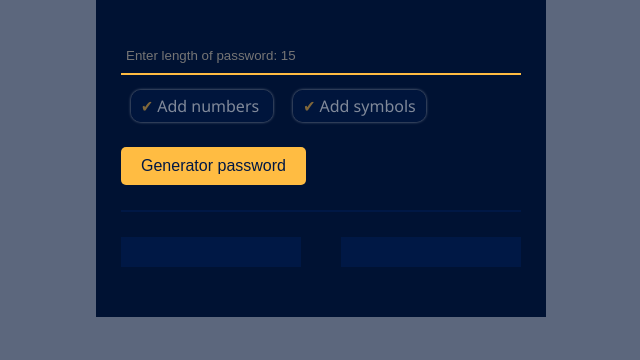
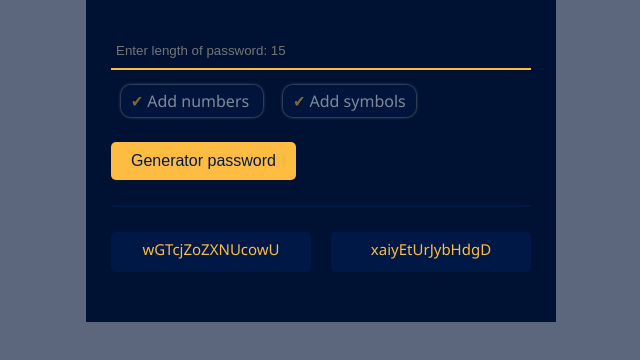
Before and after one commit to SirajAtFiverr/password-generator, a plain HTML site: page index.html in a window 1280 px wide. Both pictures are taken after a click on the button "Generator password". Shown: the part 308-668 px from the top of the page, without its empty margins (319-959 px from the left). Drawn offline with Linux system fonts and the light colour scheme.

Commit message:
save changes

```diff
--- a/script.js
+++ b/script.js
@@ -14,6 +14,8 @@ let symbolsAdded = false;
 let lengthOfPasswordEl = document.getElementsByClassName("password-length")[0];
 let addNumbersEl = document.getElementsByClassName("add-numbers")[0];
 let addSymbolsEl = document.getElementsByClassName("add-symbols")[0];
+let password1El = document.getElementsByClassName("password-1")[0];
+let password2El = document.getElementsByClassName("password-2")[0];
 
 addNumbersEl.addEventListener("click", function(){
     if(numbersAdded){
@@ -39,37 +41,42 @@ addSymbolsEl.addEventListener("click", function(){
     }
 });
 
-function getRandomCharacter(){
-    return Mta
+function getRandomCharacter(characters){
+    return characters[Math.floor(Math.random() * characters.length)]
 }
 
 function generatePassword(){
 
     let characters = alphabets;
     if(numbersAdded){
-        characters = alphabets.concat(numbers);
+        characters = characters.concat(numbers);
     }
     if(symbolsAdded){
-        characters = alphabets.concat(symbols);
+        characters = characters.concat(symbols);
     }
 
     let userInput = lengthOfPasswordEl.value;
     if(userInput){
+
         lengthOfPassword = userInput;
+        if(userInput > maxLength){
+            lengthOfPassword = 20;
+        }else if(userInput < minLength){
+            console.log(userInput);
+            lengthOfPassword = 5;
+        }
+
     }else{
         lengthOfPassword = 15;
-    }
-
-    if(userInput > maxLength){
-        lengthOfPassword = 20;
-    }else if(userInput < minLength){
-        lengthOfPassword = 5;
     }
 
     let password1 = '';
     let password2 = '';
     for(let i = 0; i < lengthOfPassword; i++){
+        password1 += getRandomCharacter(characters);
+        password2 += getRandomCharacter(characters);
+    }
 
-    }
-    console.log(userInput, lengthOfPassword);
+    password1El.textContent = password1;
+    password2El.textContent = password2;
 }
--- a/style.css
+++ b/style.css
@@ -9,7 +9,7 @@ body{
 }
 
 #password-generator{
-    width: 400px;
+    width: 420px;
     padding: 50px 25px;
 
     background-color: #001233;
@@ -108,4 +108,9 @@ hr{
     height: 30px;
     background-color: #001845;
     color: #ffbc42;
+    padding: 5px 10px;
+    border-radius: 5px;
+    text-align: center;
+    line-height: 25px;
+    font-size: 15px;
 }
```
